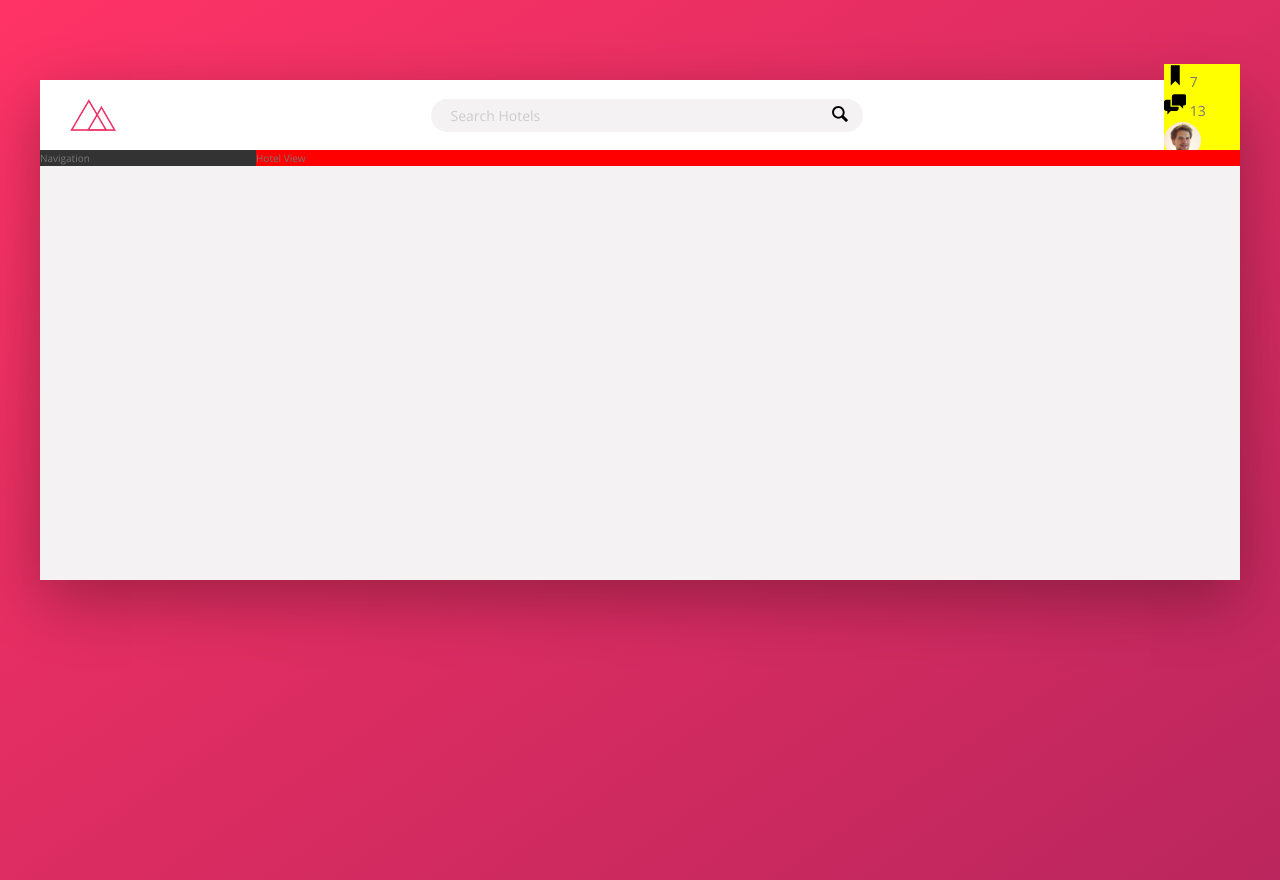
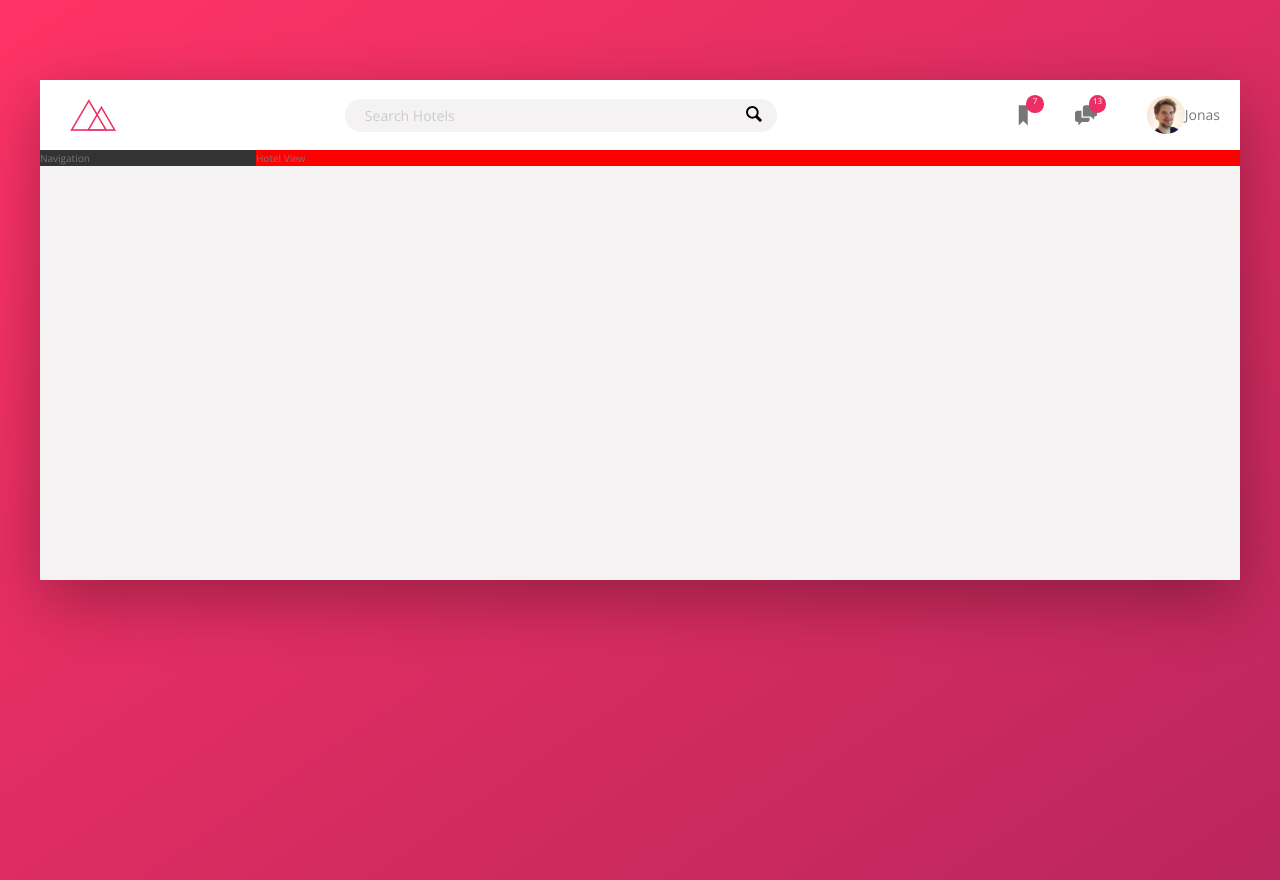
Before and after one commit to yohanpro/mySass-setting, a website: page index.html in a window 1280 px wide. Drawn offline with nearby package versions, Linux system fonts and the light colour scheme.

Commit message:
Building the header part 3

```diff
--- a/sass/_components.scss
+++ b/sass/_components.scss
@@ -60,16 +60,41 @@
 //user
 
 .user-nav {
-  background-color: yellow;
+  display: flex;
+  align-items: center;
+  align-self: stretch;
+  & > * {
+    padding: 0 2rem;
+    cursor: pointer;
+    height: 100%;
+  }
+  & > *:hover {
+    background-color: var(--color-grey-light-2);
+  }
   &__icon-box {
+    display: flex;
+    align-items: center;
+    position: relative;
   }
 
   &__icon {
     height: 2.25rem;
     width: 2.25rem;
+    fill: var(--color-grey-dark-2);
   }
 
   &__notification {
+    font-size: 0.8rem;
+    height: 1.75rem;
+    width: 1.75rem;
+    border-radius: 50%;
+    background-color: var(--color-primary);
+    position: absolute;
+    top: 1.5rem;
+    color: #fff;
+    right: 1.1rem;
+    display: flex;
+    justify-content: center;
   }
 
   &__user {
@@ -78,6 +103,7 @@
   &__user-photo {
     height: 3.75rem;
     border-radius: 50%;
+    margin-left: 1rem;
   }
 
   &__user-name {
```
Also changed, not shown: css/main.css.
